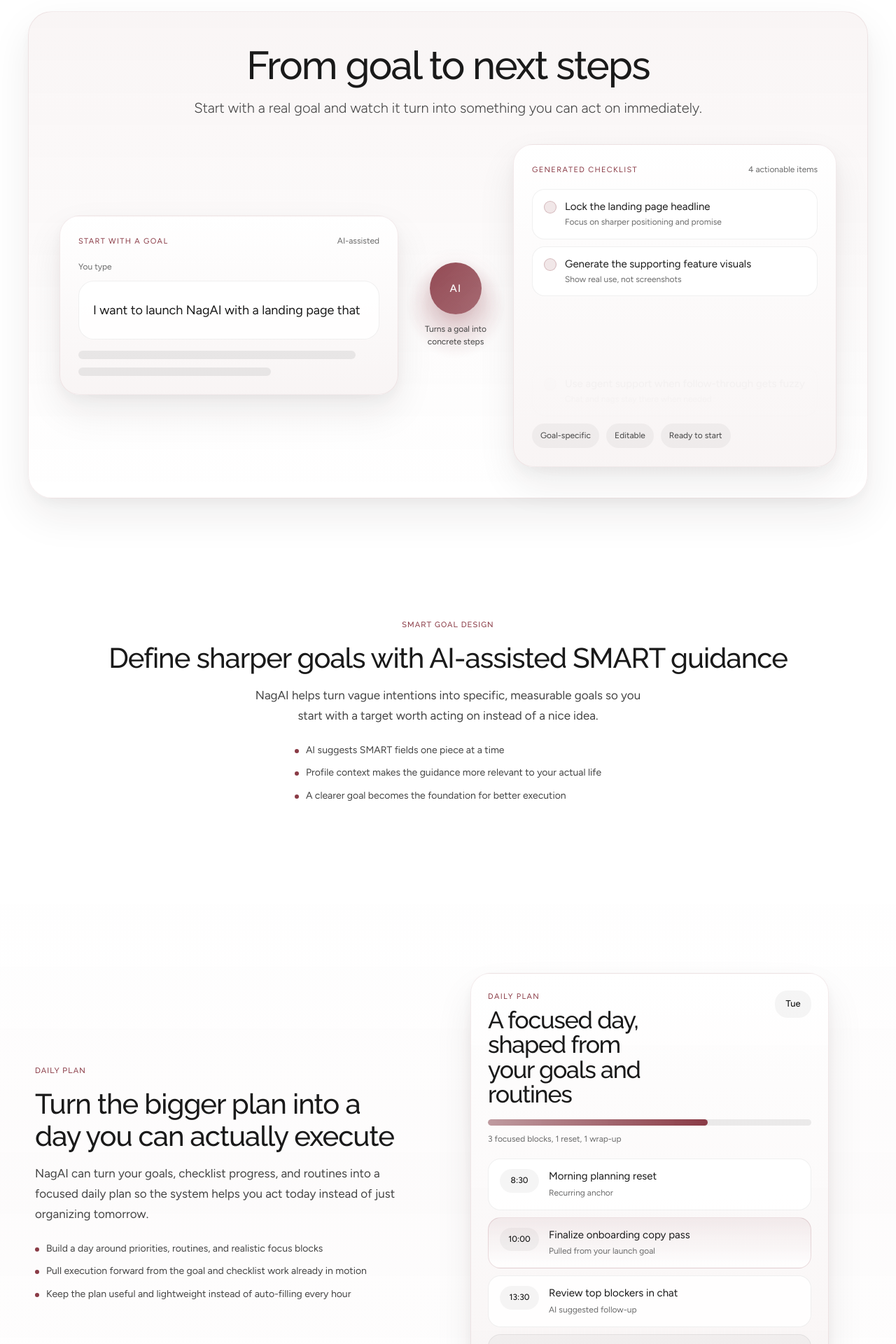
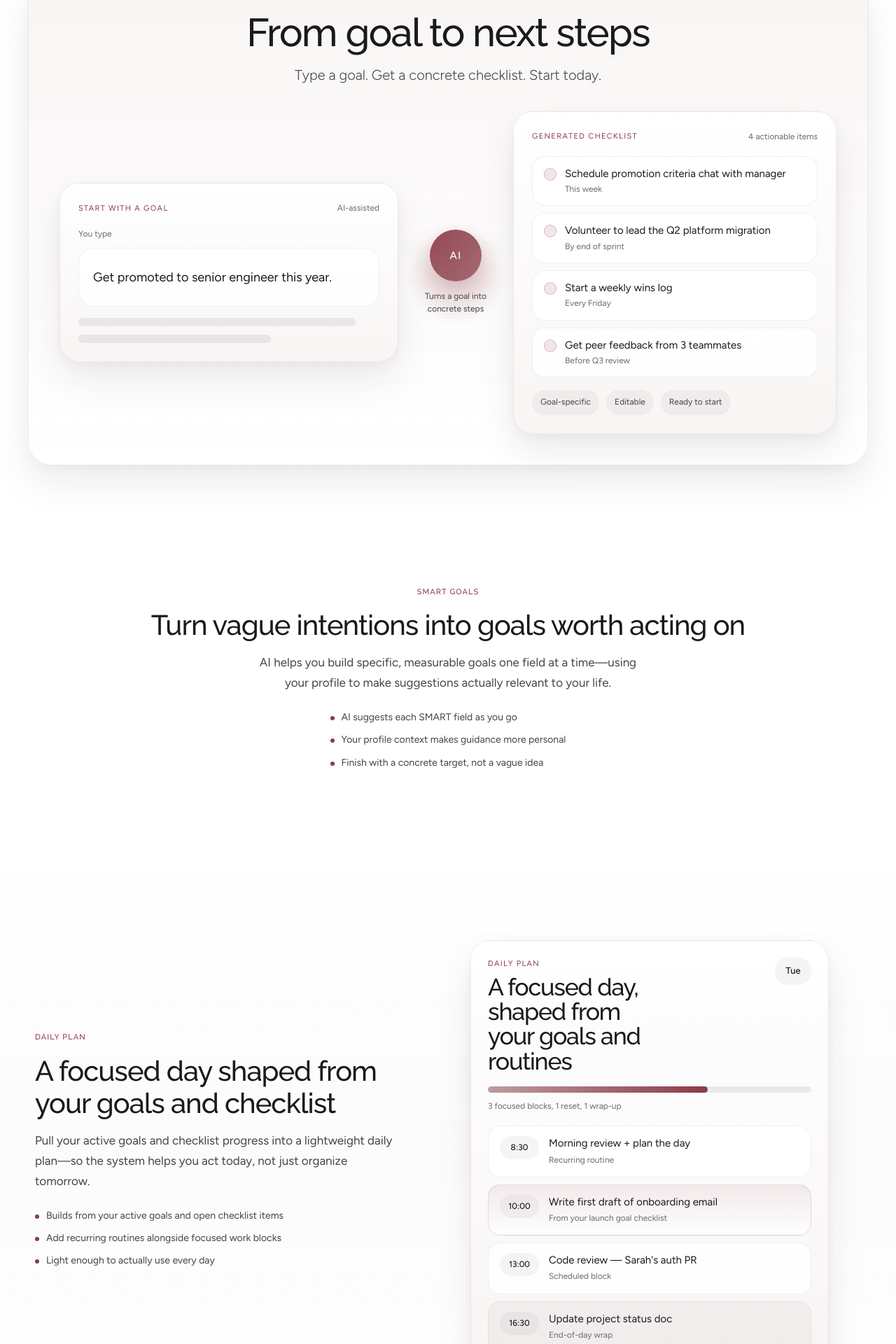
Before and after one commit to emmanuel-sp/NagAI, a Next.js app in the folder frontend/: page / in a window 1280 px wide. Shown: the part 764-2684 px from the top of the page at 70% size. Built offline with nearby package versions, Linux system fonts and the light colour scheme; no server answers.

Commit message:
General improvements for nag goal page on styling

```diff
--- a/frontend/components/home/AccountabilityFlowVisual.module.css
+++ b/frontend/components/home/AccountabilityFlowVisual.module.css
@@ -73,7 +73,7 @@
   line-height: 1.45;
   color: var(--text-primary);
   animation:
-    typing 4.2s steps(54) infinite,
+    typing 10s steps(42) infinite,
     caretBlink 1s step-end infinite;
   border-right: 2px solid rgba(138, 59, 70, 0.55);
 }
@@ -162,13 +162,15 @@
   background: rgba(255, 255, 255, 0.88);
   opacity: 0;
   transform: translateY(16px);
-  animation: itemIn 4.2s ease-in-out infinite;
+  animation-duration: 10s;
+  animation-timing-function: ease;
+  animation-iteration-count: infinite;
 }
 
-.item:nth-child(1) { animation-delay: 0.9s; }
-.item:nth-child(2) { animation-delay: 1.5s; }
-.item:nth-child(3) { animation-delay: 2.1s; }
-.item:nth-child(4) { animation-delay: 2.7s; }
+.item:nth-child(1) { animation-name: item1In; }
+.item:nth-child(2) { animation-name: item2In; }
+.item:nth-child(3) { animation-name: item3In; }
+.item:nth-child(4) { animation-name: item4In; }
 
 .itemDot {
   width: 18px;
@@ -208,15 +210,10 @@
 }
 
 @keyframes typing {
-  0%, 18% {
-    width: 0;
-  }
-  35%, 78% {
-    width: 100%;
-  }
-  100% {
-    width: 0;
-  }
+  0%, 5%  { width: 0; }
+  35%     { width: 100%; }
+  72%     { width: 100%; }
+  88%, 100% { width: 0; }
 }
 
 @keyframes caretBlink {
@@ -239,19 +236,26 @@
   }
 }
 
-@keyframes itemIn {
-  0%, 18% {
-    opacity: 0;
-    transform: translateY(16px);
-  }
-  24%, 80% {
-    opacity: 1;
-    transform: translateY(0);
-  }
-  100% {
-    opacity: 0;
-    transform: translateY(8px);
-  }
+/* Each item encodes its own wait offset — same 10s duration, no delays, loops stay in sync */
+@keyframes item1In {
+  0%, 33%  { opacity: 0; transform: translateY(14px); }
+  40%, 72% { opacity: 1; transform: translateY(0); }
+  80%, 100% { opacity: 0; transform: translateY(0); }
+}
+@keyframes item2In {
+  0%, 40%  { opacity: 0; transform: translateY(14px); }
+  47%, 72% { opacity: 1; transform: translateY(0); }
+  80%, 100% { opacity: 0; transform: translateY(0); }
+}
+@keyframes item3In {
+  0%, 47%  { opacity: 0; transform: translateY(14px); }
+  54%, 72% { opacity: 1; transform: translateY(0); }
+  80%, 100% { opacity: 0; transform: translateY(0); }
+}
+@keyframes item4In {
+  0%, 54%  { opacity: 0; transform: translateY(14px); }
+  61%, 72% { opacity: 1; transform: translateY(0); }
+  80%, 100% { opacity: 0; transform: translateY(0); }
 }
 
 @media (max-width: 960px) {
@@ -272,8 +276,7 @@
 
 @media (prefers-reduced-motion: reduce) {
   .typedText,
-  .sparkHalo,
-  .item {
+  .sparkHalo {
     animation: none;
   }
 
@@ -283,6 +286,7 @@
   }
 
   .item {
+    animation: none;
     opacity: 1;
     transform: translateY(0);
   }
--- a/frontend/components/home/AccountabilityFlowVisual.tsx
+++ b/frontend/components/home/AccountabilityFlowVisual.tsx
@@ -13,7 +13,7 @@
             <span className={styles.promptLabel}>You type</span>
             <div className={styles.promptField}>
               <span className={styles.typedText}>
-                I want to launch NagAI with a landing page that actually converts.
+                Get promoted to senior engineer this year.
               </span>
             </div>
           </div>
@@ -40,29 +40,29 @@
             <div className={styles.item}>
               <span className={styles.itemDot} />
               <div>
-                <p className={styles.itemTitle}>Lock the landing page headline</p>
-                <p className={styles.itemNote}>Focus on sharper positioning and promise</p>
+                <p className={styles.itemTitle}>Schedule promotion criteria chat with manager</p>
+                <p className={styles.itemNote}>This week</p>
               </div>
             </div>
             <div className={styles.item}>
               <span className={styles.itemDot} />
               <div>
-                <p className={styles.itemTitle}>Generate the supporting feature visuals</p>
-                <p className={styles.itemNote}>Show real use, not screenshots</p>
+                <p className={styles.itemTitle}>Volunteer to lead the Q2 platform migration</p>
+                <p className={styles.itemNote}>By end of sprint</p>
               </div>
             </div>
             <div className={styles.item}>
               <span className={styles.itemDot} />
               <div>
-                <p className={styles.itemTitle}>Refine copy to highlight goals and AI checklists</p>
-                <p className={styles.itemNote}>Demote supporting features that clutter the story</p>
+                <p className={styles.itemTitle}>Start a weekly wins log</p>
+                <p className={styles.itemNote}>Every Friday</p>
               </div>
             </div>
             <div className={styles.item}>
               <span className={styles.itemDot} />
               <div>
-                <p className={styles.itemTitle}>Use agent support when follow-through gets fuzzy</p>
-                <p className={styles.itemNote}>Chat and nags stay there when needed</p>
+                <p className={styles.itemTitle}>Get peer feedback from 3 teammates</p>
+                <p className={styles.itemNote}>Before Q3 review</p>
               </div>
             </div>
           </div>
--- a/frontend/components/home/DailyPlanFeatureVisual.tsx
+++ b/frontend/components/home/DailyPlanFeatureVisual.tsx
@@ -3,26 +3,26 @@
 const planItems = [
   {
     time: "8:30",
-    title: "Morning planning reset",
-    note: "Recurring anchor",
+    title: "Morning review + plan the day",
+    note: "Recurring routine",
     tone: "neutral",
   },
   {
     time: "10:00",
-    title: "Finalize onboarding copy pass",
-    note: "Pulled from your launch goal",
+    title: "Write first draft of onboarding email",
+    note: "From your launch goal checklist",
     tone: "accent",
   },
   {
-    time: "13:30",
-    title: "Review top blockers in chat",
-    note: "AI suggested follow-up",
+    time: "13:00",
+    title: "Code review — Sarah's auth PR",
+    note: "Scheduled block",
     tone: "neutral",
   },
   {
-    time: "17:00",
-    title: "Prep tomorrow's launch checklist",
-    note: "Connective tissue",
+    time: "16:30",
+    title: "Update project status doc",
+    note: "End-of-day wrap",
     tone: "soft",
   },
 ];
--- a/frontend/components/home/LandingPage.tsx
+++ b/frontend/components/home/LandingPage.tsx
@@ -69,50 +69,50 @@
 }[] = [
   {
     id: "goals",
-    label: "SMART GOAL DESIGN",
-    title: "Define sharper goals with AI-assisted SMART guidance",
+    label: "SMART GOALS",
+    title: "Turn vague intentions into goals worth acting on",
     description:
-      "NagAI helps turn vague intentions into specific, measurable goals so you start with a target worth acting on instead of a nice idea.",
+      "AI helps you build specific, measurable goals one field at a time—using your profile to make suggestions actually relevant to your life.",
     bullets: [
-      "AI suggests SMART fields one piece at a time",
-      "Profile context makes the guidance more relevant to your actual life",
-      "A clearer goal becomes the foundation for better execution",
+      "AI suggests each SMART field as you go",
+      "Your profile context makes guidance more personal",
+      "Finish with a concrete target, not a vague idea",
     ],
   },
   {
     id: "daily-plan",
     label: "DAILY PLAN",
-    title: "Turn the bigger plan into a day you can actually execute",
+    title: "A focused day shaped from your goals and checklist",
     description:
-      "NagAI can turn your goals, checklist progress, and routines into a focused daily plan so the system helps you act today instead of just organizing tomorrow.",
+      "Pull your active goals and checklist progress into a lightweight daily plan—so the system helps you act today, not just organize tomorrow.",
     bullets: [
-      "Build a day around priorities, routines, and realistic focus blocks",
-      "Pull execution forward from the goal and checklist work already in motion",
-      "Keep the plan useful and lightweight instead of auto-filling every hour",
+      "Builds from your active goals and open checklist items",
+      "Add recurring routines alongside focused work blocks",
+      "Light enough to actually use every day",
     ],
   },
   {
     id: "chat-support",
-    label: "CHAT SUPPORT",
-    title: "Talk to the agent when you need clarity, coaching, or a next move",
+    label: "AI AGENT + CHAT",
+    title: "Deploy an agent that follows up—and chat when you need real support",
     description:
-      "Use chat to figure out new goals through quiz-style conversation, stay on track with checklist work, or continue the thread after an agent nag needs a real response.",
+      "Assign an AI agent to any goal and it will proactively reach out by email—check-ins, nudges, and progress prompts. When a nag sparks a real question, continue the conversation in chat.",
     bullets: [
-      "Use guided prompts to narrow vague intentions into real goals",
-      "Ask for help when a checklist item gets fuzzy or blocked",
-      "Continue from agent nags when a reminder turns into an actual conversation",
+      "Deploy a per-goal agent that sends proactive email check-ins",
+      "Agents adapt their style—motivator, guide, or accountability nag",
+      "Use chat to define goals, unblock checklist items, or follow up after an email nag",
     ],
   },
   {
     id: "digests",
-    label: "DIGESTS",
-    title: "Get curated support content you can actually read and use",
+    label: "EMAIL DIGESTS",
+    title: "Curated digest emails, delivered on your schedule",
     description:
-      "Digests deliver personalized reading and reinforcement around the themes you care about, so support arrives as something useful to absorb rather than another nag.",
+      "Choose your topics and cadence—NagAI sends a personalized email digest with motivation, practical tips, and reading tied to your interests.",
     bullets: [
-      "Choose the kinds of content you want included in your digest",
-      "Receive lightweight motivation, insights, and practical reading tied to your interests",
-      "Keep digests distinct from agent nags, which are proactive check-ins instead of curated content",
+      "Delivered to your inbox weekly or daily",
+      "Motivation, tips, and curated articles matched to your interests",
+      "Separate from agent nags—this is content, not a check-in",
     ],
   },
 ];
@@ -120,23 +120,23 @@
 const steps = [
   {
     number: "1",
-    title: "Add just enough context",
-    text: "Profile details give the AI richer context, without becoming the whole story.",
+    title: "Set up your profile",
+    text: "A few details make AI suggestions personal, not generic.",
   },
   {
     number: "2",
-    title: "Define a real goal",
-    text: "Use AI guidance to make the goal concrete enough to act on.",
+    title: "Build a real goal",
+    text: "AI guides you to a specific, measurable target you can act on.",
   },
   {
     number: "3",
-    title: "Work the plan for today",
-    text: "Let the system shape a daily plan from the goals and checklist work already in motion.",
+    title: "Work today's plan",
+    text: "Your goals and checklist shape a focused daily action list.",
   },
   {
     number: "4",
-    title: "Stay reinforced over time",
-    text: "Use chat for real support, let nags prompt follow-up, and read digests for curated reinforcement.",
+    title: "Get nagged until you ship",
+    text: "Email check-ins, chat support, and digest emails keep you moving.",
   },
 ];
 
@@ -167,23 +167,23 @@
       >
         <div className={styles.heroGlow} aria-hidden="true" />
         <div className={styles.heroContent}>
-          <p className={styles.heroEyebrow}>AI accountability for real goals</p>
+          <p className={styles.heroEyebrow}>AI goal accountability</p>
           <h1 className={styles.headline}>
-            Define better goals.
+            Build goals that stick.
             <br />
             <span className={styles.headlineAccent}>
-              <em>Get the next actions.</em>
+              <em>With AI that follows up.</em>
             </span>
           </h1>
           <p className={styles.subline}>
-            NagAI helps you turn a goal into focused next steps, shape the day
-            around what matters, and stay supported with chat, nags, and
-            curated digests when you need reinforcement.
+            NagAI turns vague intentions into SMART goals, generates your
+            action plan, and deploys an AI agent that keeps you
+            accountable—right in your inbox.
           </p>
           <div className={styles.heroMeta}>
-            <span>Profile context makes planning richer</span>
-            <span>Goals can become a usable daily plan</span>
-            <span>Chat and digests support follow-through differently</span>
+            <span>SMART goal builder</span>
+            <span>AI-generated checklists</span>
+            <span>Email nags + digests</span>
           </div>
           <div className={styles.heroActions}>
             {isLoggedIn ? (
@@ -193,9 +193,6 @@
                 </Link>
                 <Link href="/goals" className={styles.secondaryCta}>
                   View Goals
-                </Link>
-                <Link href="/goals" className={styles.secondaryCta}>
-                  Open Goal Hub
                 </Link>
               </>
             ) : (
@@ -220,8 +217,7 @@
           <div className={styles.sectionHeader}>
             <h2 className={styles.sectionHeadline}>From goal to next steps</h2>
             <p className={styles.sectionSubline}>
-              Start with a real goal and watch it turn into something you can act
-              on immediately.
+              Type a goal. Get a concrete checklist. Start today.
             </p>
           </div>
           <div className={styles.showcaseVisual}>
@@ -316,7 +312,7 @@
           <div className={styles.sectionHeader}>
             <h2 className={styles.sectionHeadline}>How It Works</h2>
             <p className={styles.sectionSubline}>
-              A focused path from ambition to execution
+              Up and running in minutes
             </p>
           </div>
           <div className={styles.stepsGrid}>
@@ -337,11 +333,10 @@
       >
         <div className={styles.ctaInner}>
           <h2 className={styles.ctaHeadline}>
-            Start with one goal and let the system do the hard part
+            One goal. One plan. An AI that won&apos;t let you forget it.
           </h2>
           <p className={styles.ctaSubline}>
-            Build a sharper target, generate the next actions, and lean on the
-            agent when you need help staying in motion.
+            Set up in minutes. Start moving today.
           </p>
           {isLoggedIn ? (
             <>
```
Also changed, not shown: frontend/components/NavBar.module.css (+23 -25 lines), frontend/components/NavBar.tsx (+6 -13 lines), frontend/components/chat/ChatContainer.tsx (+5 -36 lines), frontend/components/chat/ChatInput.tsx (+7 -58 lines), frontend/components/goals/GoalWorkspaceContainer.tsx (+28 -41 lines), frontend/components/goals/goalWorkspace.module.css (+45 -7 lines), frontend/components/home/AgentSupportVisual.tsx (+7 -7 lines), frontend/components/home/DigestFeatureVisual.tsx (+5 -8 lines).
